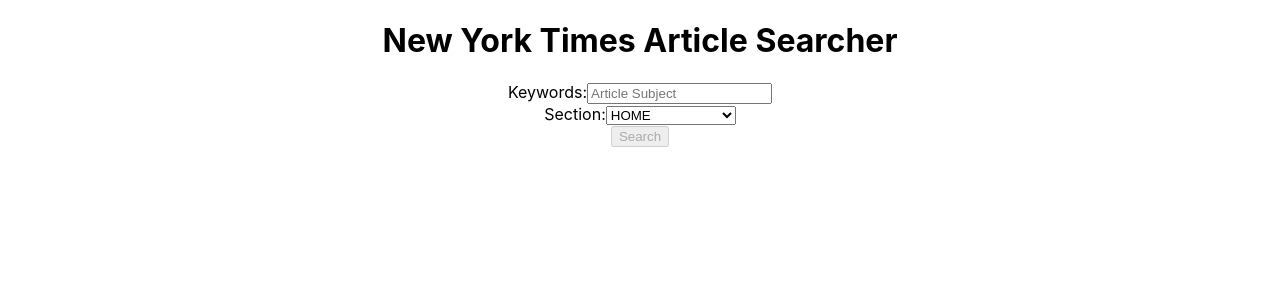
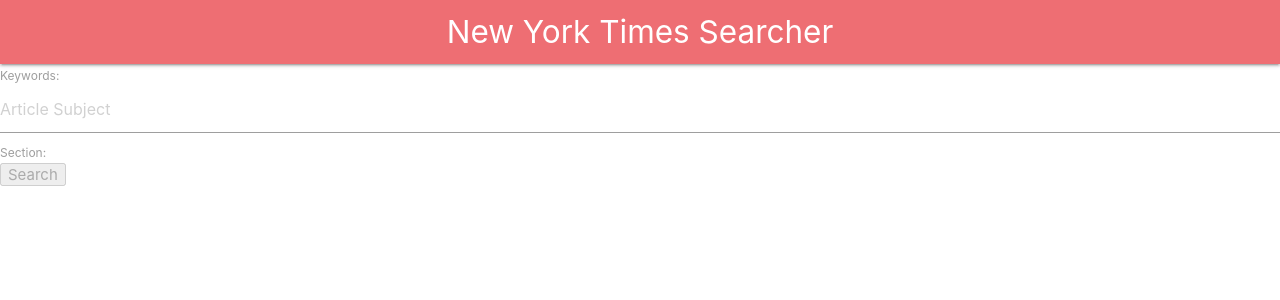
Before and after one commit to jamesgneal/nyt-search, a React (Create React App) app: page / in a window 1280 px wide. Shown: the top 300 px of the page. Built offline with nearby package versions, Linux system fonts and the light colour scheme.

Commit message:
styled header

```diff
--- a/package.json
+++ b/package.json
@@ -12,10 +12,12 @@
     "@types/react": "^16.9.0",
     "@types/react-dom": "^16.9.0",
     "axios": "^0.19.2",
+    "materialize-css": "^1.0.0-rc.2",
     "moment": "^2.24.0",
     "moment-timezone": "^0.5.28",
     "react": "^16.13.1",
     "react-dom": "^16.13.1",
+    "react-materialize": "^3.8.3",
     "react-scripts": "3.4.1",
     "typescript": "~3.7.2"
   },
--- a/public/index.html
+++ b/public/index.html
@@ -8,6 +8,14 @@
     <meta
       name="description"
       content="Web site created using create-react-app"
+    />
+    <link
+      rel="stylesheet"
+      href="https://fonts.googleapis.com/icon?family=Material+Icons"
+    />
+    <link
+      rel="stylesheet"
+      href="https://cdnjs.cloudflare.com/ajax/libs/materialize/1.0.0/css/materialize.min.css"
     />
     <link rel="apple-touch-icon" href="%PUBLIC_URL%/logo192.png" />
     <!--
--- a/src/App.css
+++ /dev/null
@@ -1,38 +0,0 @@
-.App {
-  text-align: center;
-}
-
-.App-logo {
-  height: 40vmin;
-  pointer-events: none;
-}
-
-@media (prefers-reduced-motion: no-preference) {
-  .App-logo {
-    animation: App-logo-spin infinite 20s linear;
-  }
-}
-
-.App-header {
-  background-color: #282c34;
-  min-height: 100vh;
-  display: flex;
-  flex-direction: column;
-  align-items: center;
-  justify-content: center;
-  font-size: calc(10px + 2vmin);
-  color: white;
-}
-
-.App-link {
-  color: #61dafb;
-}
-
-@keyframes App-logo-spin {
-  from {
-    transform: rotate(0deg);
-  }
-  to {
-    transform: rotate(360deg);
-  }
-}
--- a/src/App.tsx
+++ b/src/App.tsx
@@ -2,7 +2,7 @@
 import { searchNYT } from "./utils/api";
 import { Articles, NYTArticleData } from "./Components/Articles";
 import { Form } from "./Components/Form";
-import "./App.css";
+import { Header } from "./Components/Header";
 
 function App() {
   const [keywordsToSearch, setKeywordsToSearch] = useState("");
@@ -41,8 +41,7 @@
 
   return (
     <div className="App">
-      <header>
-        <h1>New York Times Article Searcher</h1>
+      <Header />
       <Form
         handleSubmit={handleSubmit}
         inputValue={keywordsToSearch}
@@ -51,7 +50,7 @@
         setKeywords={setKeywordsToSearch}
         setSection={setSectionToSearch}
       />
-      </header>
+
       <h2>{ResultsTitle()}</h2>
       <Articles content={searchResults} />
     </div>
--- /dev/null
+++ b/src/Components/Header.tsx
@@ -0,0 +1,31 @@
+import React from "react";
+import "materialize-css";
+
+import { Navbar, Icon } from "react-materialize";
+
+export const Header = () => {
+  return (
+    <Navbar
+      alignLinks="left"
+      brand={
+        <a
+          className="brand-logo"
+          href="https://www.linkedin.com/in/gneal/"
+          target="_blank"
+        >
+          New York Times Searcher
+        </a>
+      }
+      centerLogo
+      id="mobile-nav"
+      menuIcon={<Icon>menu</Icon>}
+      options={{
+        draggable: true,
+        edge: "left",
+        inDuration: 250,
+        outDuration: 200,
+        preventScrolling: true,
+      }}
+    ></Navbar>
+  );
+};
```
Also changed, not shown: src/logo.svg (deleted), 1 other file (tests, documents, lock files or other folders). Lines whose indentation alone changed are shown as unchanged.
